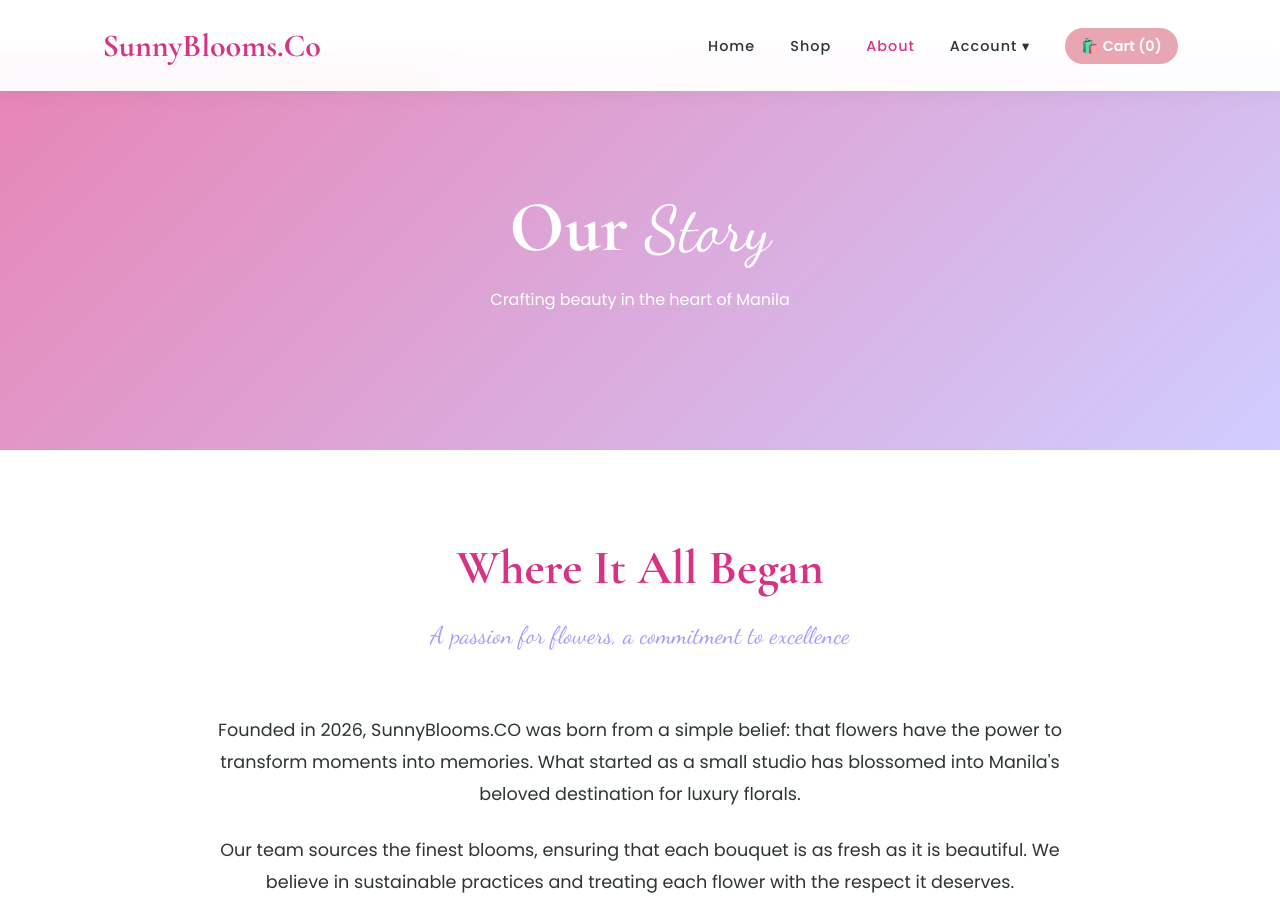
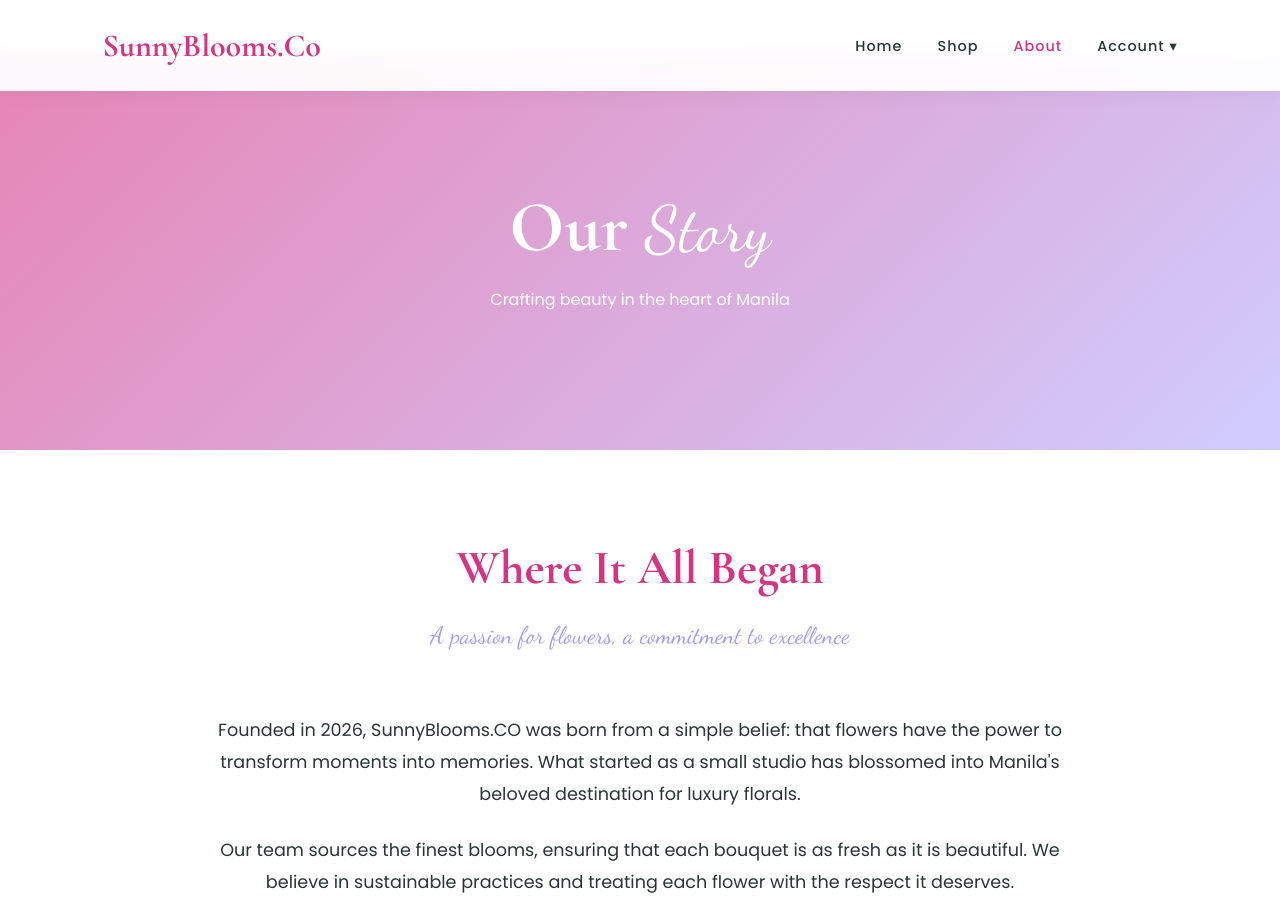
Before and after one commit to qadrmacayana-arch/sunnybloomsco, a plain HTML site: page about.html in a window 1280 px wide. Shown: the top 901 px of the page. Drawn offline with nearby package versions, Linux system fonts and the light colour scheme.

Commit message:
Update about.html

```diff
--- a/about.html
+++ b/about.html
@@ -21,7 +21,6 @@
                     <a href="registration.html">Sign Up</a>
                 </div>
             </li>
-            <li><span class="cart-icon" id="cartIcon">🛍️ Cart (0)</span></li>
         </ul>
     </nav>
 
```
